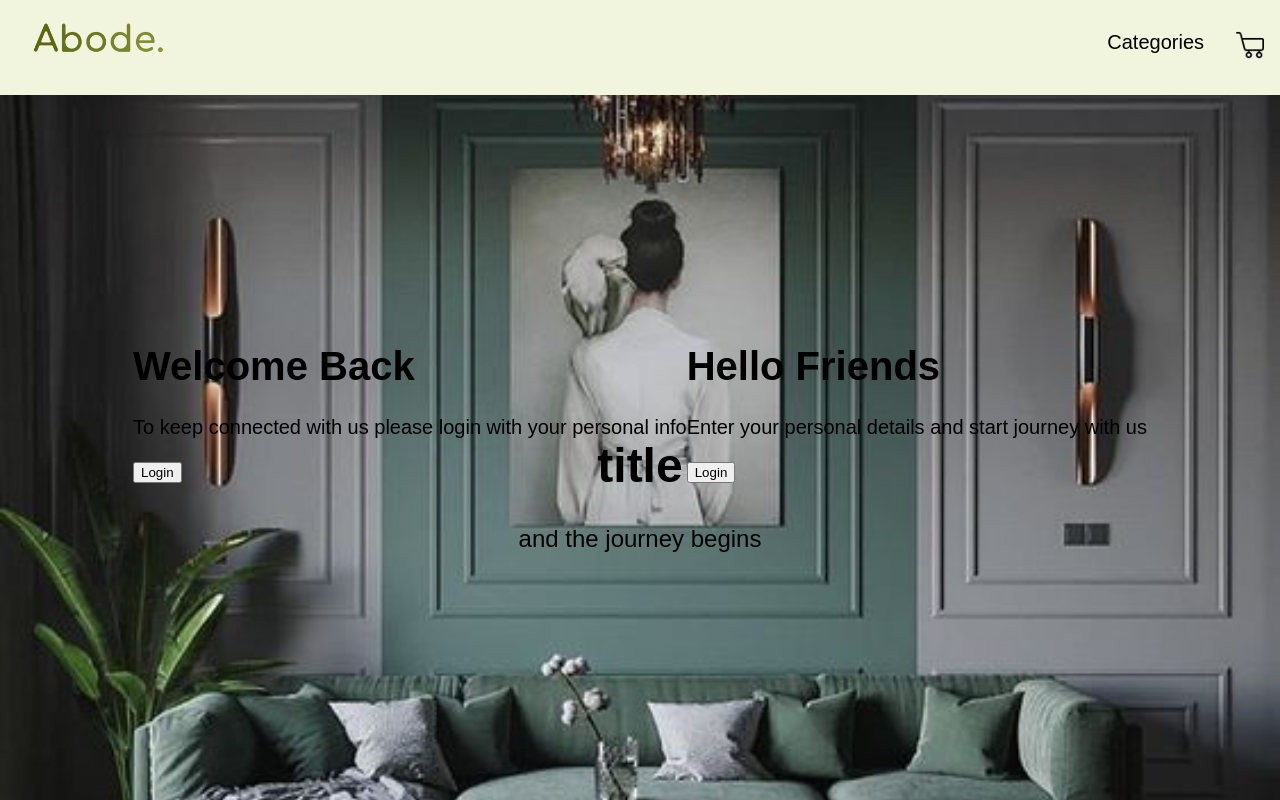
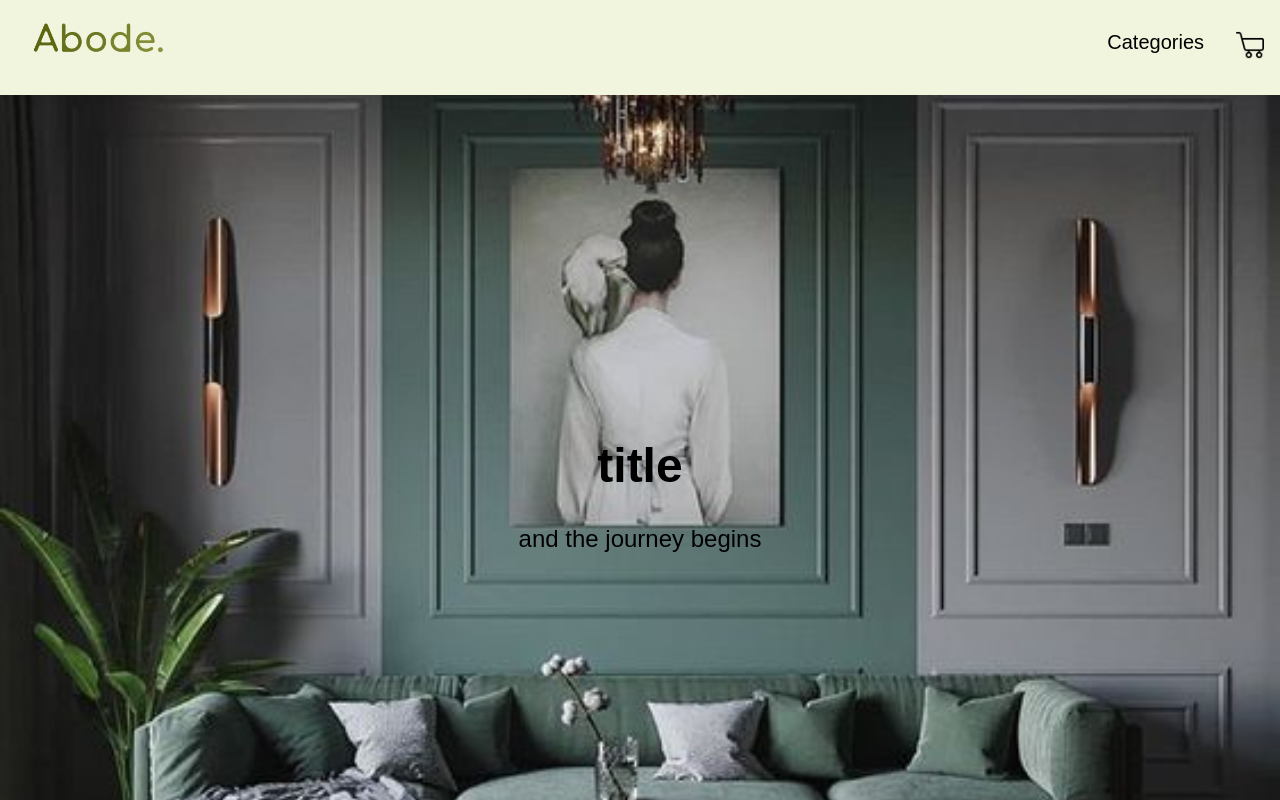
Before and after one commit to rhythm1124/Abode, a React (Create React App) app: page /login in a window 1280 px wide. Shown: the top 800 px of the page. Built offline with nearby package versions, Linux system fonts and the light colour scheme; the HTML template or start-up script is replaced by a standard one.

Commit message:
Update main.css

```diff
--- a/src/components/main.css
+++ b/src/components/main.css
@@ -9,16 +9,7 @@
     justify-content: center;
     align-items: center;
 }
-.overlay{
-    position: absolute;
-    top: 0;
-    left:0;
-    right:0;
-    bottom: 0;
-    display:flex;
-    justify-content: center;
-    align-items: center;
-}
+
 .content{
     text-align: center;
 }
```
